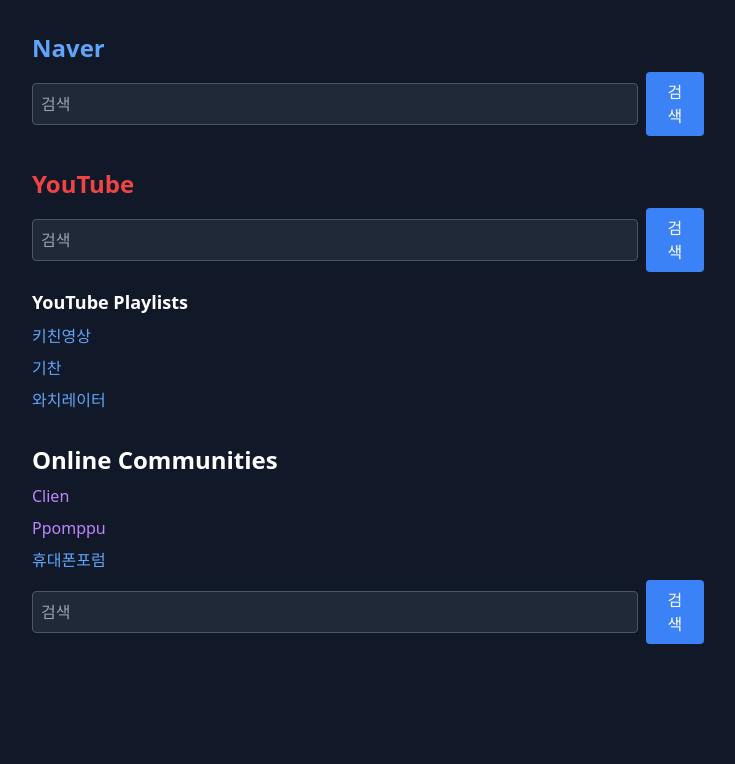
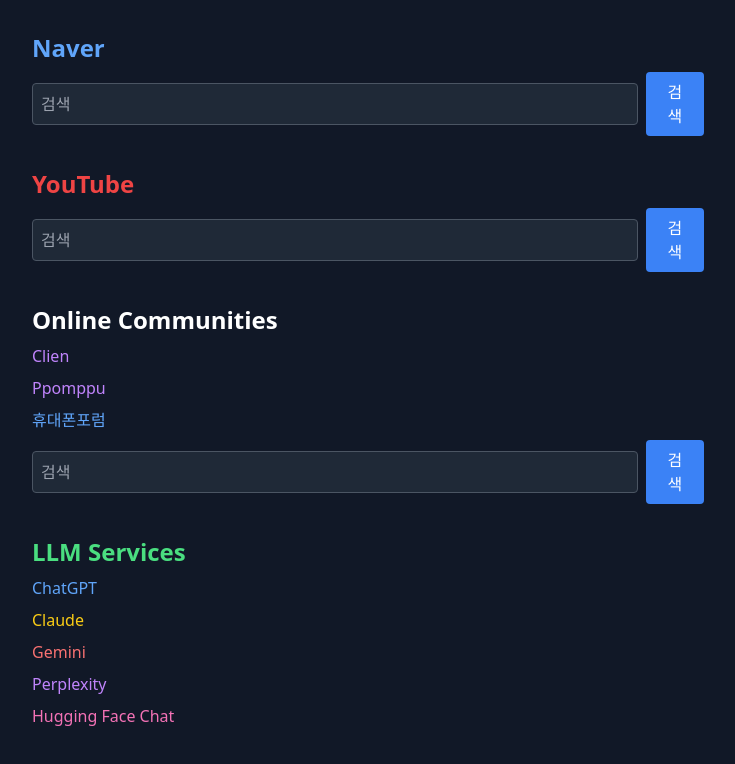
Before and after one commit to bookseal/startpage, a plain HTML site: page index.html in a window 1280 px wide. Shown: the whole page, without its empty margins (272-1007 px from the left). Drawn offline with nearby package versions, Linux system fonts and the light colour scheme.

Commit message:
Update index.html for adding llm

```diff
--- a/index.html
+++ b/index.html
@@ -29,14 +29,6 @@
                 <input id="youtubeSearch" type="text" placeholder="검색" class="w-full p-2 rounded bg-gray-800 text-white border border-gray-600" onkeypress="handleKeyPress(event, 'searchYouTube')">
                 <button onclick="searchYouTube()" class="ml-2 bg-blue-500 px-4 py-2 rounded text-white">검색</button>
             </div>
-            <div class="mt-4">
-                <h3 class="text-lg font-semibold">YouTube Playlists</h3>
-                <ul class="mt-2 space-y-2">
-                    <li><a href="https://www.youtube.com/playlist?list=PL-w2gH2d0U1s1WmlMvH54yNL9RgueCN-F" class="text-blue-400 hover:underline">키친영상</a></li>
-                    <li><a href="https://www.youtube.com/playlist?list=PL-w2gH2d0U1sK6VswUDYHsPHMcX3jOxkx" class="text-blue-400 hover:underline">기찬</a></li>
-                    <li><a href="https://www.youtube.com/playlist?list=WL" class="text-blue-400 hover:underline">와치레이터</a></li>
-                </ul>
-            </div>
         </section>
 
         <!-- Online Communities -->
@@ -52,6 +44,19 @@
                 <button onclick="searchCommunity()" class="ml-2 bg-blue-500 px-4 py-2 rounded text-white">검색</button>
             </div>
         </section>
+
+        <!-- LLM Services -->
+        <section class="mb-8">
+            <h2 class="text-2xl font-bold text-green-400">LLM Services</h2>
+            <ul class="mt-2 space-y-2">
+                <li><a href="https://chat.openai.com/" class="text-blue-400 hover:underline">ChatGPT</a></li>
+                <li><a href="https://claude.ai/chat" class="text-yellow-400 hover:underline">Claude</a></li>
+                <li><a href="https://gemini.google.com/app" class="text-red-400 hover:underline">Gemini</a></li>
+                <li><a href="https://www.perplexity.ai/" class="text-purple-400 hover:underline">Perplexity</a></li>
+                <li><a href="https://huggingface.co/chat/" class="text-pink-400 hover:underline">Hugging Face Chat</a></li>
+            </ul>
+        </section>
+
     </div>
 
     <script>
```
